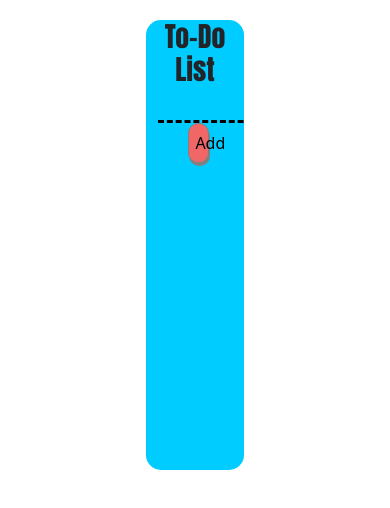
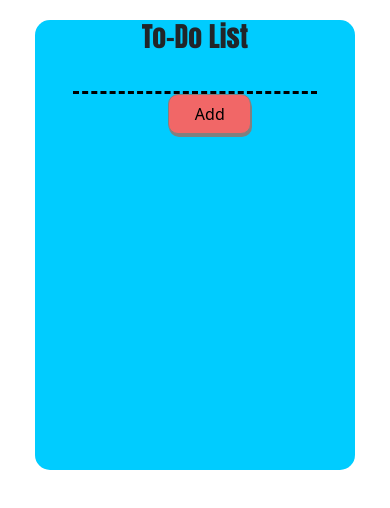
Before and after one commit to Krutik30/my-app, a React (Create React App) app: page / in a window 390 px wide. Shown: the top 508 px of the page. Built offline with nearby package versions, Linux system fonts and the light colour scheme.

Commit message:
responsive

```diff
--- a/src/Apps/10/App10.css
+++ b/src/Apps/10/App10.css
@@ -5,6 +5,7 @@
 .container{
     margin-top: 5%;
     width: 25%;
+    min-width: 320px;
     height: 450px;
     background-color: rgb(0, 204, 255);
     border-radius: 15px;
```
